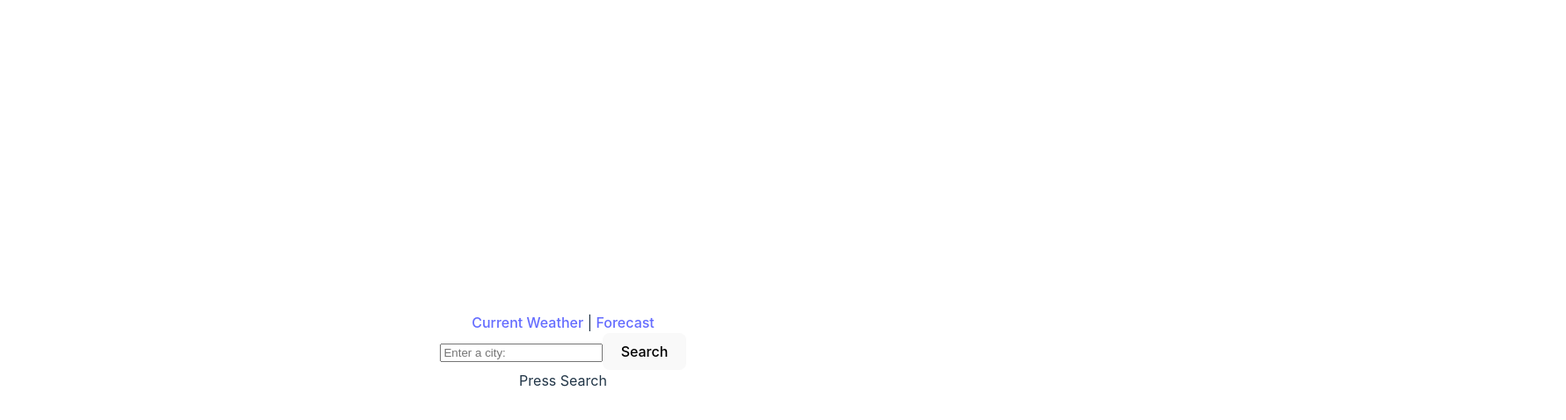
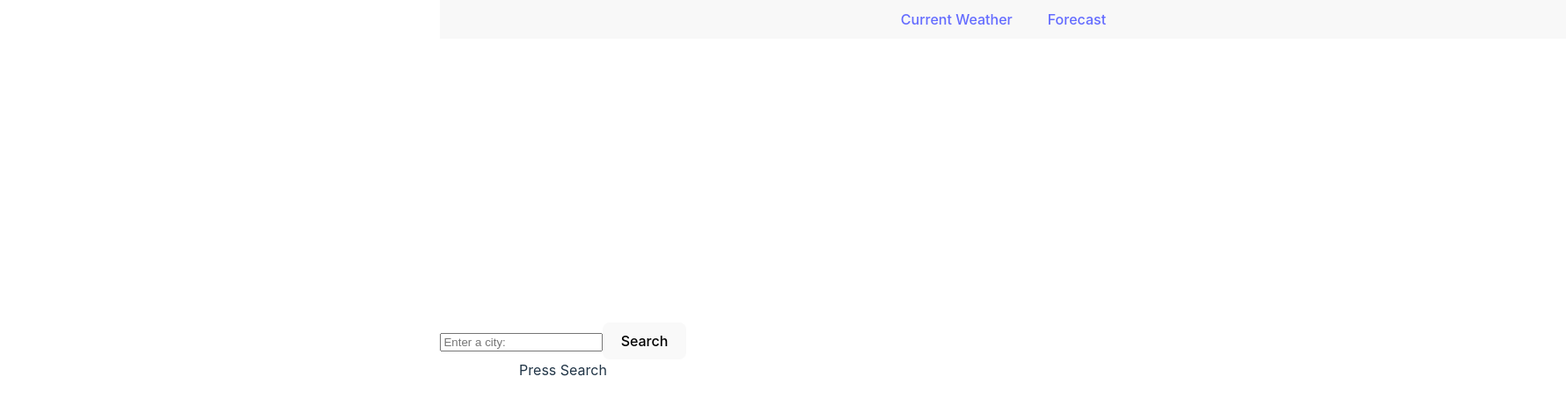
Before and after one commit to jackivison01/react-weather-app, a React (Vite) app in the folder weather-app/: page /forecast in a window 1280 px wide. Shown: the top 478 px of the page at 88% size, 1780 px wide, since content can reach past the window. Built offline with nearby package versions, Linux system fonts and the light colour scheme.

Commit message:
Added styling for navbar to keep it at the top of the screen

```diff
--- a/weather-app/src/components/NavBar.jsx
+++ b/weather-app/src/components/NavBar.jsx
@@ -2,8 +2,22 @@ import { Link } from "react-router-dom";
 
 export default function Navbar() {
     return (
-        <nav>
-            <Link to="/">Current Weather</Link> | <Link to="/forecast">Forecast</Link>
+        <nav
+            style={{
+                display: "flex",
+                justifyContent: "center", // Centers the content horizontally
+                alignItems: "center",  // Centers the items vertically
+                position: "absolute",
+                top: 0,
+                width: "100%",
+                padding: "10px 0",
+                backgroundColor: "#f8f8f8",
+                zIndex: 10,
+                textAlign: "center", // Centers text inside the navbar
+            }}
+        >
+            <Link to="/" style={{ margin: "0 20px" }}>Current Weather</Link>
+            <Link to="/forecast" style={{ margin: "0 20px" }}>Forecast</Link>
         </nav>
     );
 }
```
